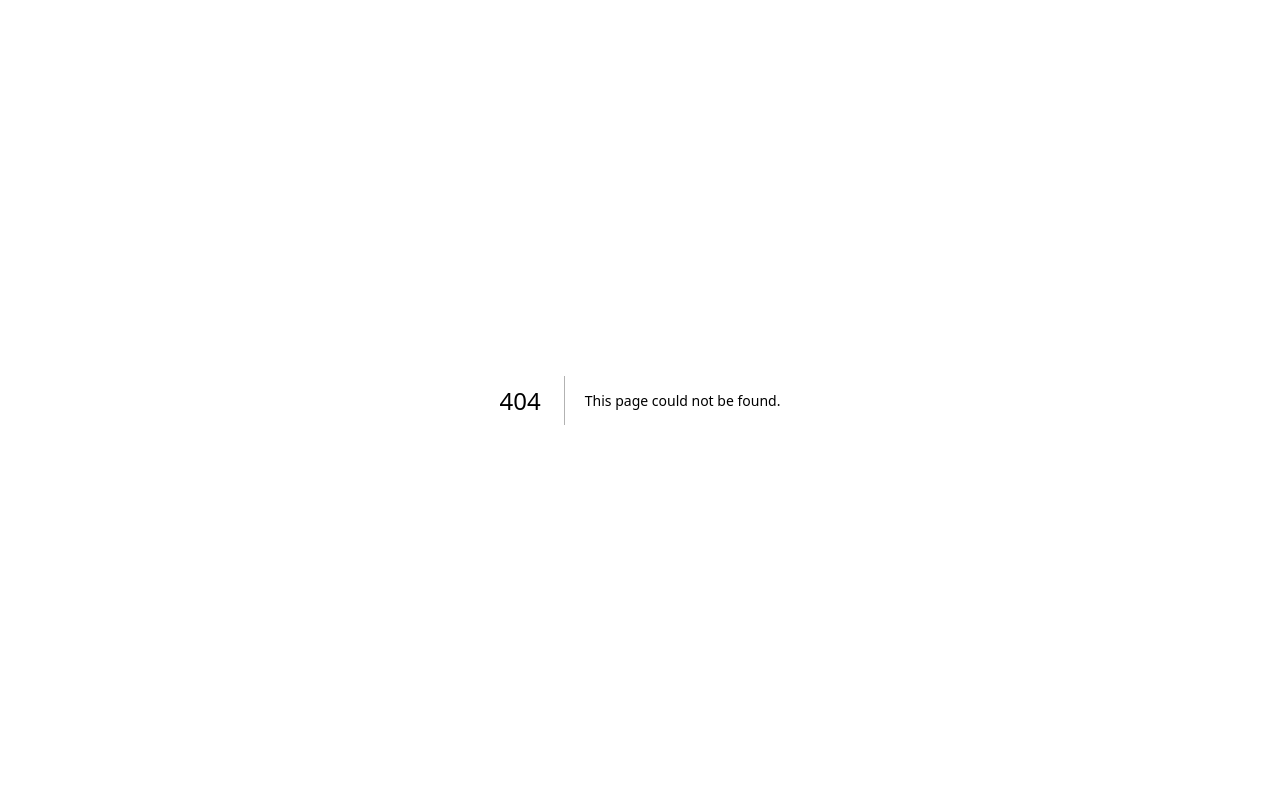
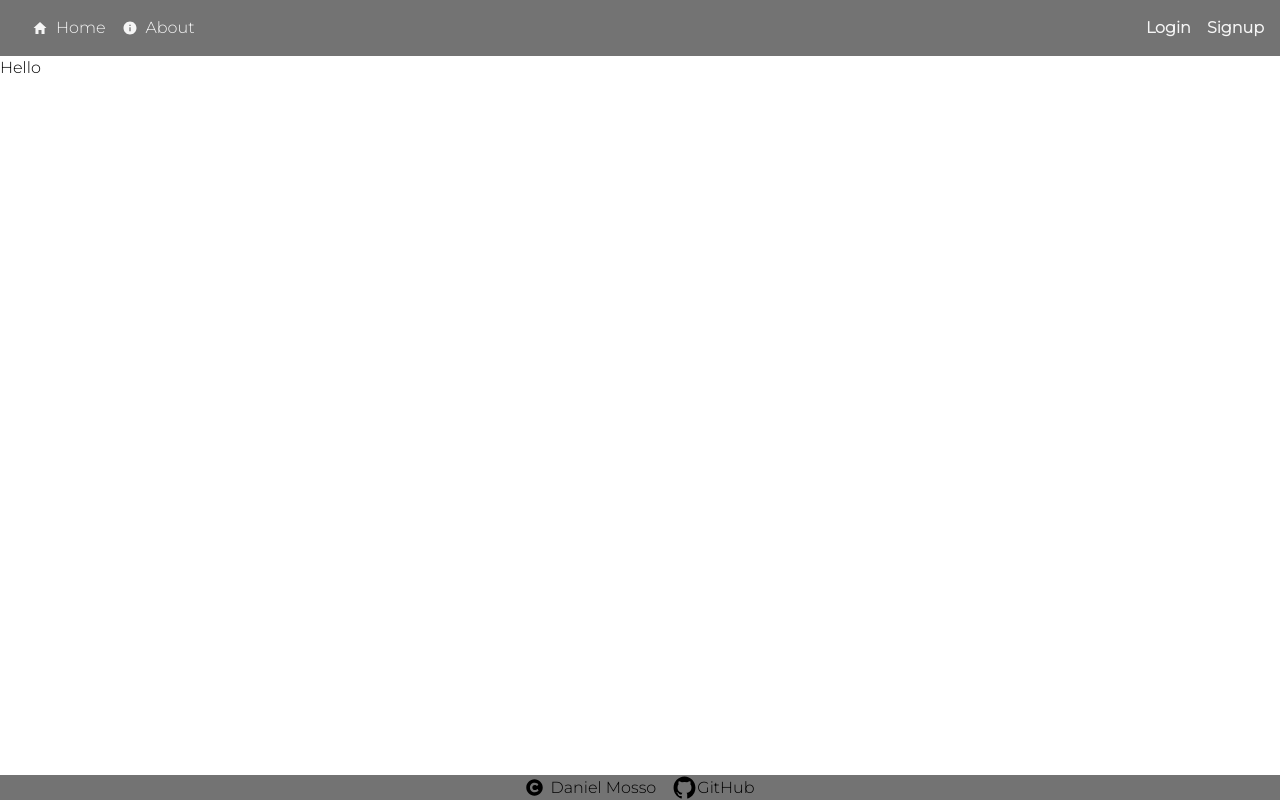
Before and after one commit to benjimosso/CiscoPartChecker, a Next.js app: page /edit/1 in a window 1280 px wide. Before the commit this address had no page. Built offline with nearby package versions, Linux system fonts and the light colour scheme.

Commit message:
edit button, for items

```diff
--- a/app/components/SingleItem.jsx
+++ b/app/components/SingleItem.jsx
@@ -1,5 +1,7 @@
 import Link from "next/link";
 import Images from "./Images";
+import supabase from "../config/supabaseClient";
+
 
 export default function SingleItem({ single }) {
 
@@ -118,6 +120,13 @@ export default function SingleItem({ single }) {
       <p className="pt-1 flex justify-center text-sm font-sans font-bold">
         ***some part numbers may not be correct ***
       </p>
+        <div className="flex justify-center pt-4">
+          <Link href="/edit/[id]" as={`/edit/${single.ID}`}>
+            <p className="bg-indigo-500 text-white px-4 py-2 rounded-md">
+              Edit
+            </p>
+          </Link>
+        </div>
     </div>
   );
 }
--- /dev/null
+++ b/app/edit/[id]/page.jsx
@@ -0,0 +1,11 @@
+'use client'
+
+export default function Edit() {
+
+
+  return (
+    <div className='flex flex-1'>
+      Hello
+    </div>
+  )
+}
--- /dev/null
+++ b/app/edit/layout.js
@@ -0,0 +1,12 @@
+import NavBar from "../components/NavBar";
+import Footer from "../components/Footer";
+
+export default function EditLayout({ children }) {
+  return (
+    <div className="flex flex-col h-screen">
+      <NavBar />
+      {children}
+      <Footer />
+    </div>
+  );
+}
--- /dev/null
+++ b/app/hooks/useSession.js
@@ -0,0 +1,20 @@
+
+import { useEffect, useState } from "react";
+import { createServerComponentClient } from "@supabase/auth-helpers-nextjs";
+import { cookies } from "next/headers";
+
+export default function useSession() {
+    const [session, setSession] = useState(null); // null is the initial value
+
+    useEffect(() => {
+        const supabase = createServerComponentClient({cookies});
+        const { data: session, error } = supabase.auth.getSession();
+        if (error) {
+            console.error("Error fetching session from Supabase: ", error);
+        }
+        setSession(session);
+
+    }, []);
+    console.log("Session: ", session);
+    return session;
+}
```
